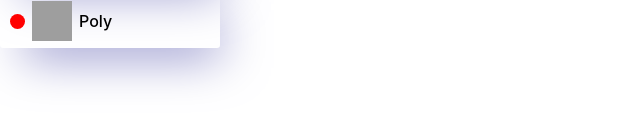
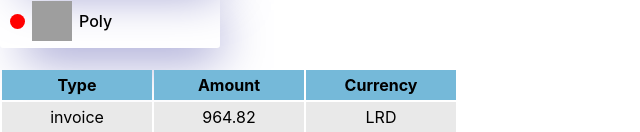
Before and after one commit to elisbet017/goit-react-hw-01-components, a React (Create React App) app: page / in a window 1280 px wide. Shown: the part 668-800 px from the top of the page, without its empty margins (0-640 px from the left). Built offline with nearby package versions, Linux system fonts and the light colour scheme; grey boxes are pictures that could not be loaded.

Commit message:
Add all files for fourth task

```diff
--- a/src/components/App.jsx
+++ b/src/components/App.jsx
@@ -1,9 +1,12 @@
 import user from '../user.json';
 import data from '../data.json';
-import friends from '../friends.json'
+import friends from '../friends.json';
+import transactions from '../transactions.json';
+
 import { Profile } from './Profile/Profile';
 import { Statistics } from './Statistics/Statistics';
 import { FriendList } from './FriendList/FriendList';
+import { TransactionHistory } from './TransactionHistory/TransactionHistory';
 
 export const App = () => {
   return (
@@ -19,6 +22,7 @@
       />
       <Statistics stats={data} />
       <FriendList friends={friends} />
+      <TransactionHistory items={transactions} />
     </>
   );
 };
--- a/src/components/FriendList/FriendList.module.css
+++ b/src/components/FriendList/FriendList.module.css
@@ -1,3 +1,4 @@
 .friendList {
   margin-top: 20px;
+  margin-bottom: 20px;
 }
--- /dev/null
+++ b/src/components/TransactionHistory/TransactionHistory.jsx
@@ -0,0 +1,25 @@
+import css from './TransactionHistory.module.css'
+// import PropTypes from 'prop-types'
+
+export const TransactionHistory = ({ items }) => {
+  return (
+    <table className={css.transactionHistory}>
+      <thead className={css.thead}>
+        <tr>
+          <th>Type</th>
+          <th>Amount</th>
+          <th>Currency</th>
+        </tr>
+      </thead>
+      <tbody>
+        {items.map(({ id, type, amount, currency }) => (
+          <tr key={id}>
+            <td>{type}</td>
+            <td>{amount}</td>
+            <td>{currency}</td>
+          </tr>
+        ))}
+      </tbody>
+    </table>
+  );
+}
--- /dev/null
+++ b/src/components/TransactionHistory/TransactionHistory.module.css
@@ -0,0 +1,17 @@
+.transactionHistory tr td {
+  width: 150px;
+  text-align: center;
+  padding: 5px 0;
+}
+
+.transactionHistory tr th {
+  padding: 5px 0;
+}
+
+.transactionHistory tbody tr:nth-of-type(odd) {
+  background-color: #e9e9e9;
+}
+
+.thead tr {
+  background-color: #75b9d9;
+}
--- /dev/null
+++ b/src/transactions.json
@@ -0,0 +1,122 @@
+[
+  {
+    "id": "1e0700a2-5183-4291-85cc-2065a036a683",
+    "type": "invoice",
+    "amount": "964.82",
+    "currency": "LRD"
+  },
+  {
+    "id": "a30f821b-4d25-4ff0-abdd-e340b3f0dd2b",
+    "type": "payment",
+    "amount": "686.50",
+    "currency": "WST"
+  },
+  {
+    "id": "44dca67a-8e5a-4798-bf8e-b15efd4e1abd",
+    "type": "invoice",
+    "amount": "828.62",
+    "currency": "UGX"
+  },
+  {
+    "id": "ea8ed3dc-2b68-4a53-905a-53ecb0adef33",
+    "type": "withdrawal",
+    "amount": "527.80",
+    "currency": "ALL"
+  },
+  {
+    "id": "ea76146a-0b00-4b80-bc02-a8c822176712",
+    "type": "withdrawal",
+    "amount": "371.43",
+    "currency": "MUR"
+  },
+  {
+    "id": "63ca02f9-d637-46b5-9237-f3b24425e029",
+    "type": "payment",
+    "amount": "862.44",
+    "currency": "AUD"
+  },
+  {
+    "id": "ed0263e8-59a5-4bf1-87e0-2bb88e53dc34",
+    "type": "withdrawal",
+    "amount": "907.00",
+    "currency": "GEL"
+  },
+  {
+    "id": "6013bad0-750c-4691-8bc2-d8f2b43969c4",
+    "type": "withdrawal",
+    "amount": "352.52",
+    "currency": "UGX"
+  },
+  {
+    "id": "252c7be4-8b06-4fa7-8d42-61fb835b70d5",
+    "type": "payment",
+    "amount": "388.98",
+    "currency": "TOP"
+  },
+  {
+    "id": "4eaab41b-b967-40ac-82ed-85fc66f646f1",
+    "type": "deposit",
+    "amount": "103.10",
+    "currency": "BWP"
+  },
+  {
+    "id": "9648a350-8469-42d5-8bf3-18090de5fe67",
+    "type": "withdrawal",
+    "amount": "322.32",
+    "currency": "MRO"
+  },
+  {
+    "id": "9c5c25fb-1a95-4b2f-8d1f-4c4426d677cc",
+    "type": "invoice",
+    "amount": "14.79",
+    "currency": "PYG"
+  },
+  {
+    "id": "43ef232c-80e9-4d6f-b48a-b22405620de3",
+    "type": "payment",
+    "amount": "904.86",
+    "currency": "CHF"
+  },
+  {
+    "id": "5161682e-e620-4019-ab0a-24ceb10fbd20",
+    "type": "withdrawal",
+    "amount": "307.08",
+    "currency": "NOK"
+  },
+  {
+    "id": "7b119d71-42e6-4c42-a141-6818b07bb9ff",
+    "type": "invoice",
+    "amount": "275.07",
+    "currency": "AWG"
+  },
+  {
+    "id": "a4f65722-65c4-4c28-b1f4-b8ed988bb205",
+    "type": "deposit",
+    "amount": "213.10",
+    "currency": "STD"
+  },
+  {
+    "id": "c6e5784b-0ca3-48d6-86e5-b5128af5a523",
+    "type": "invoice",
+    "amount": "116.11",
+    "currency": "CUP CUC"
+  },
+  {
+    "id": "c9ebed6a-3a02-4b49-ac0d-0534b51f2bfd",
+    "type": "invoice",
+    "amount": "878.67",
+    "currency": "HKD"
+  },
+  {
+    "id": "a4a98b0e-b22c-438b-9f83-de2df52110c8",
+    "type": "invoice",
+    "amount": "725.03",
+    "currency": "UYU UYI"
+  },
+  {
+    "id": "b39bfa7a-0166-4c47-94d6-87d20590f746",
+    "type": "payment",
+    "amount": "405.45",
+    "currency": "MDL"
+  }
+]
```
